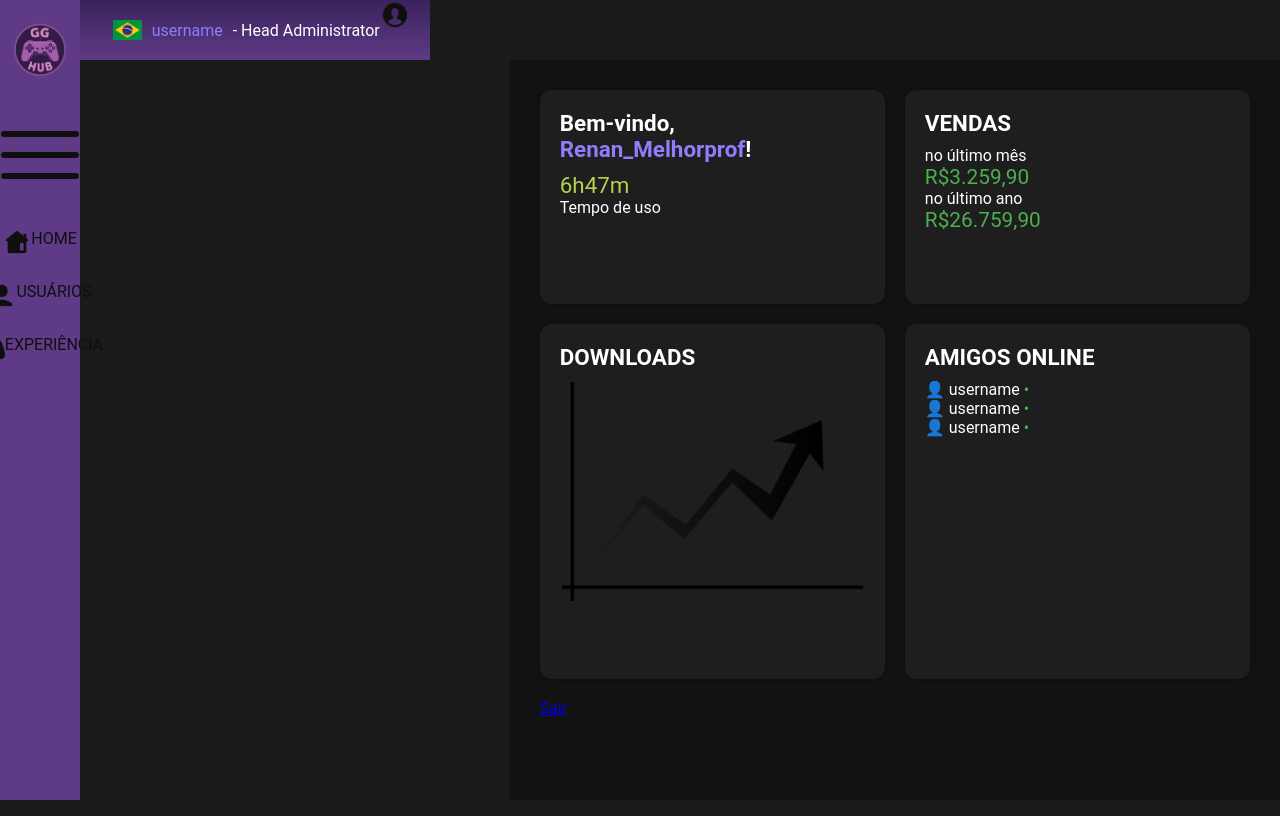
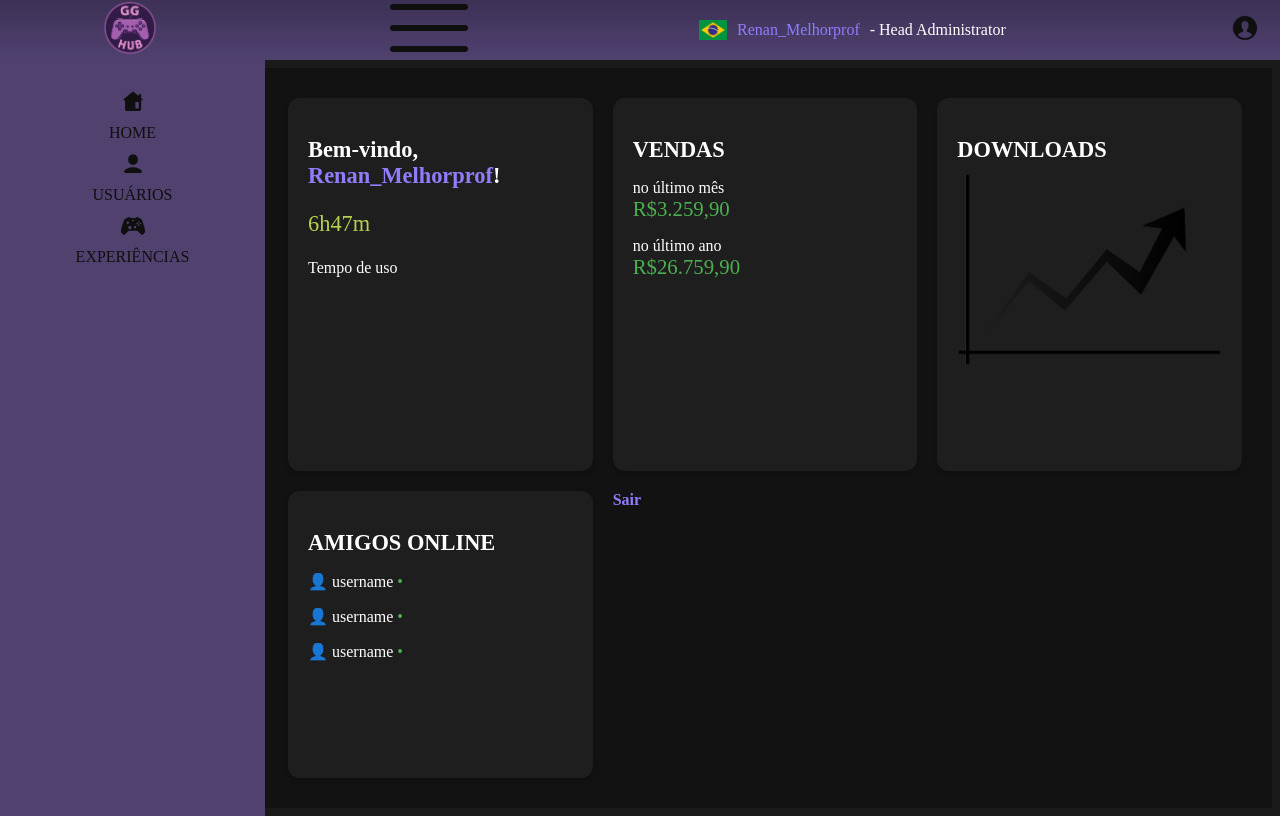
Before and after one commit to git-gsstv/GG-HUB, a PHP site: page / in a window 1280 px wide. Run offline with PHP 8.4, Linux system fonts and the light colour scheme; a user stored in the database is signed in.

Commit message:
Index completo e estilizado

```diff
--- a/Codificacao/Estilizacao/IndexStyle.css
+++ b/Codificacao/Estilizacao/IndexStyle.css
@@ -1,88 +1,140 @@
-* {
-    margin: 0;
-    padding: 0;
-    box-sizing: border-box;
-    font-family: 'Roboto', sans-serif;
-}
-
 body {
     background-color: #1a1a1a;
     color: white;
     display: flex;
+    flex-direction: column;
+    height: 100vh;
+    overflow: hidden;
 }
 
 .sidebar {
-    width: 80px;
-    background-color: #5f3a86;
-    min-height: 100vh;
-    padding: 20px 0;
+    background-color: #50416F;
+    height: calc(100vh - 60px);
+    margin-top: 60px;
+    padding: 20px;
     display: flex;
     flex-direction: column;
-    align-items: center;
+    align-items: flex-start;
+    position: fixed;
+    top: 0;
+    left: 0;
+    width: 225px;
+    z-index: 10;
+}
+
+
+.sidebar .menu {
+    list-style: none;
+    padding: 0;
+    margin: 0;
+    width: 100%;
 }
 
 .sidebar .menu li {
-    margin: 25px 0;
+    width: 100%;
     display: flex;
-    justify-content: center;
+    align-items: center;
+    gap: 10px;
+    margin: 10px 0;
+    cursor: pointer;
     color: #100F0F;
 }
 
-.sidebar .menu li span {
-    display: none;
+.sidebar .menu li img {
+    width: 24px;
+    height: 24px;
 }
 
-.sidebar .menu li:hover span {
-    display: inline;
-    position: absolute;
-    left: 90px;
-    background: #5f3a86;
-    padding: 4px 8px;
-    border-radius: 5px;
-    white-space: nowrap;
-    color: white;
+.sidebar .menu li a {
+    color: #100F0F;
+    text-decoration: none;
 }
 
-
-.sidebar .logo {
-    display: flex;
-    justify-content: center;
-    margin-bottom: 30px;
+.menu-item {
+    position: relative;
+    flex-direction: column;
 }
 
-.sidebar .menu {
-    list-style: none;
+.menu-item > div {
+    display: flex;
+    align-items: center;
+    gap: 10px;
+}
+
+.submenu {
+    display: none;
+    flex-direction: column;
+    gap: 5px;
+    padding-left: 34px;
+    margin-top: 5px;
+}
+
+.menu-item:hover .submenu {
+    display: flex;
+}
+
+.submenu li {
+    display: flex;
+    align-items: center;
+    gap: 8px;
+}
+
+.submenu li img {
+    width: 18px;
+    height: 18px;
+}
+
+.submenu li a {
+    color: #100F0F;
+    text-decoration: none;
 }
 
 .sidebar .menu .SideImage {
-    width: 28px;
-    height: 28px;
+    width: 24px;
+    height: 24px;
 }
 
-/* .topbar {
-    background: linear-gradient(to right, #5f3a86, #3a235c);
+.sidebar .menu li a {
+    color: #100F0F;
+    text-decoration: none;
+}
+
+.submenu {
+    display: none;
+    flex-direction: column;
+    gap: 10px;
+    margin-left: 35px;
+}
+
+.menu-item:hover .submenu {
+    display: flex;
+}
+
+.menu-item {
+    position: relative;
+}
+
+.menu-item a,
+.submenu a {
+    color: #100F0F;
+    text-decoration: none;
+}
+
+.topbar {
+    background: linear-gradient(to top, #50416F, #3D3156);
     height: 60px;
     width: 100%;
     display: flex;
     align-items: center;
     justify-content: space-between;
     padding: 0 20px;
+    padding-left: 100px;
+    box-sizing: border-box;
     position: fixed;
     top: 0;
-    left: 200px;
+    left: 0;
     z-index: 1000;
-} */
-
-.topbar {
-    background: linear-gradient(to top, #5f3a86, #3a235c);
-    height: 60px;
-    width: calc(100% - 80px);
-    left: 80px;
-    display: flex;
-    justify-content: flex-end;
-    padding: 0 20px;
 }
-
 
 .topbar .user-info {
     display: flex;
@@ -90,14 +142,20 @@ body {
     gap: 10px;
 }
 
+.topbar .avatar img {
+    border-radius: 50%;
+}
+
 .dashboard {
-    margin-left: 80px;
     margin-top: 60px;
     padding: 30px;
     display: grid;
-    grid-template-columns: 1fr 1fr;
+    grid-template-columns: repeat(auto-fit, minmax(250px, 1fr));
     gap: 20px;
     background-color: #121212;
+    height: calc(100vh - 60px);
+    overflow-y: auto;
+    margin-left: 250px;
 }
 
 .card {
@@ -106,6 +164,7 @@ body {
     padding: 20px;
     color: white;
     box-shadow: 0 2px 5px rgba(0,0,0,0.2);
+    min-height: 150px;
 }
 
 .card h2 {
@@ -131,3 +190,14 @@ body {
 .username {
     color: #8f7dfc;
 }
+
+.dashboard a {
+    color: #8f7dfc;
+    text-decoration: none;
+    font-weight: bold;
+    transition: 0.3s;
+}
+
+.dashboard a:hover {
+    text-decoration: underline;
+}
--- a/Codificacao/index.php
+++ b/Codificacao/index.php
@@ -13,23 +13,43 @@ require('Login/protecao.php');
 </head>
 <body>
     <aside class="sidebar">
-        <div class="logo">
+        <ul class="menu">
+            <li class="menu-item">
+                <img src="Estilizacao/Assets/Home.png" alt="Home" class="SideImage">
+                <a href="#">HOME</a>
+            </li>
+            <li class="menu-item">
+                <img src="Estilizacao/Assets/User.png" alt="User" class="SideImage">
+                <a href="#">USUÁRIOS</a>
+            </li>
+            <li class="menu-item">
+                <img src="Estilizacao/Assets/Controller.png" alt="Experiências" class="SideImage">
+                <a href="#">EXPERIÊNCIAS</a>
+                <ul class="submenu">
+                    <li>
+                        <img src="Estilizacao/Assets/Plus.png" alt="Plus" class="SideImage">
+                        <a href="cadastrar-jogo.php">CADASTRAR JOGO</a>
+                    </li>
+                    <li>
+                        <img src="Estilizacao/Assets/Plus.png" alt="Plus" class="SideImage">
+                        <a href="cadastrar-categoria.php">CADASTRAR CATEGORIA</a>
+                    </li>
+                </ul>
+            </li>
+        </ul>
+    </aside>
+
+
+    <header class="topbar">
+         <div class="logo">
             <img src="Estilizacao/Assets/GGHUBlogo.png" alt="GG HUB Logo" width="60">
         </div>
         <div>
             <img src="Estilizacao/Assets/BurguerMenu.png" alt="">
         </div>
-        <ul class="menu">
-            <li><img src="Estilizacao/Assets/Home.png" alt="" class="SideImage"> HOME</li>
-            <li><img src="Estilizacao/Assets/User.png" alt="" class="SideImage"> USUÁRIOS</li>
-            <li><img src="Estilizacao/Assets/Controller.png" alt="" class="SideImage"> EXPERIÊNCIA</li>
-        </ul>
-    </aside>
-
-    <header class="topbar">
         <div class="user-info">
             <img src="Estilizacao/Assets/BrasilFlag.png" alt="Brasil" height="20">
-            <span class="username">username</span> - Head Administrator
+            <span class="username"><?php echo $_SESSION['usuario']?></span> - Head Administrator
         </div>
             <div class="avatar">
             <img src="Estilizacao/Assets/UserImage.png" alt="User avatar" width="30">
```
